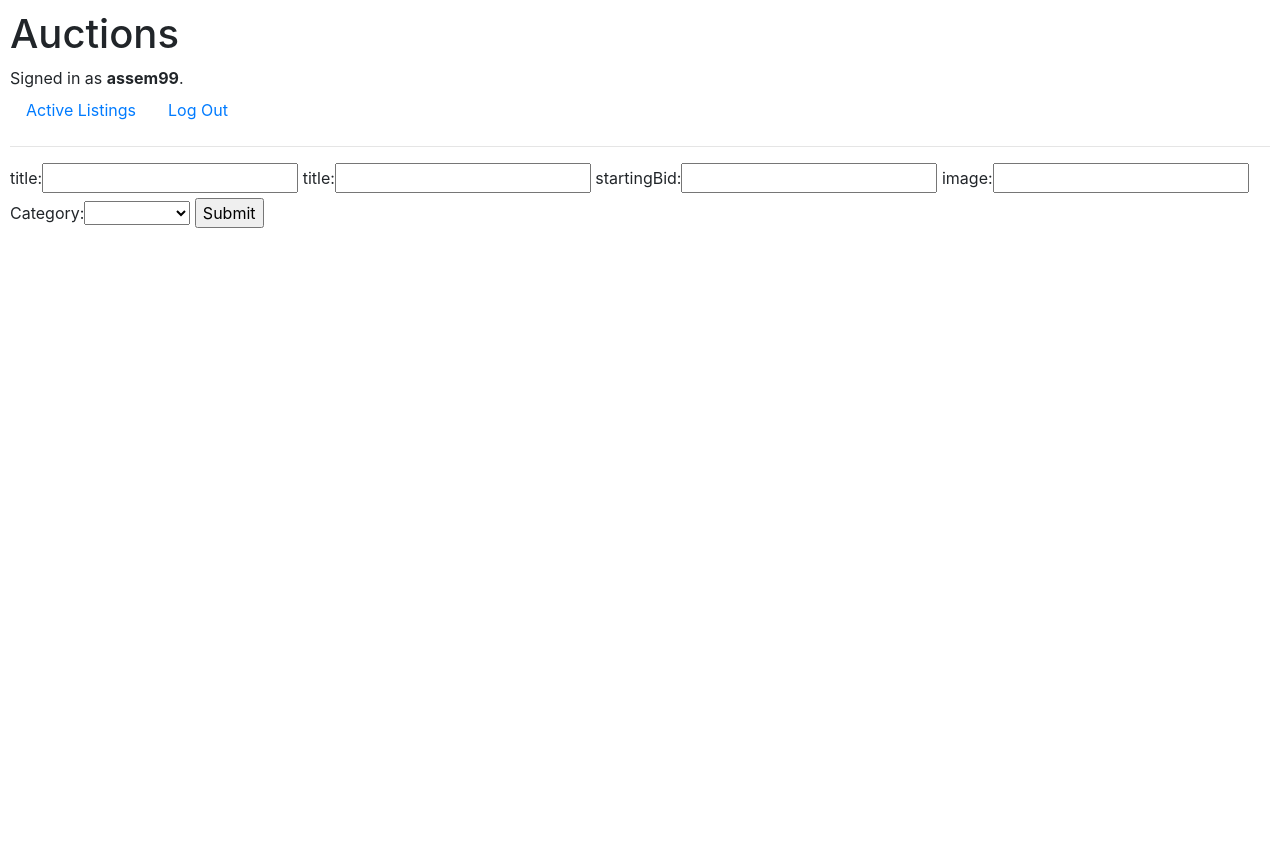
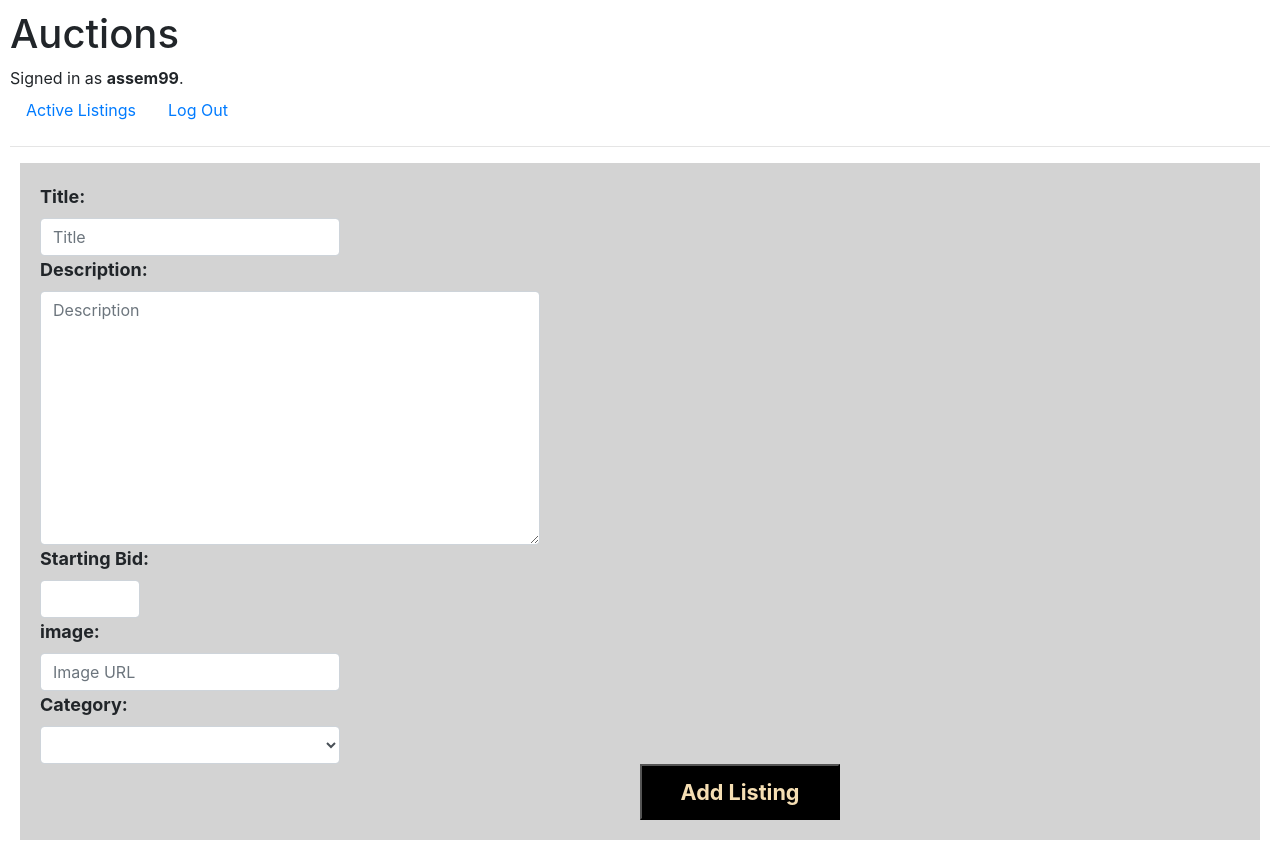
Before and after one commit to assemhossam99/E-Commerce-Auctions-Site, a Django app: page /newListing in a window 1280 px wide. Before the commit the page ends 228 px from the top, so only its background shows below. Run offline with Django 3.2, Linux system fonts and the light colour scheme; a user stored in the database is signed in; some libraries are stand-ins or nearby versions.

Commit message:
added css to listing page and new listing form

```diff
--- a/auctions/static/auctions/styles.css
+++ b/auctions/static/auctions/styles.css
@@ -1,3 +1,77 @@
 body {
     padding: 10px;
 }
+
+.listingItem{
+    background-color: rgb(231, 231, 231);
+    margin: 10px;
+    height: auto;
+    margin-bottom: 20px;
+}
+
+.listingImage{
+    margin: 10px;
+    height: 200px;
+    width: 200px;
+    overflow: hidden;
+    float: left;
+}
+
+.listingText{
+    font-size: larger;
+    margin: 10px;
+    color: black;
+}
+
+.listingTitle{
+    font-size: larger;
+    font-weight: bold;
+}
+
+a:link {
+    text-decoration: none;
+}
+
+a:visited {
+    text-decoration: none;
+}
+
+a:hover {
+    text-decoration: none;
+}
+
+a:active {
+    text-decoration: none;
+}
+
+.newListingLink{
+    margin-left: 50%;
+    margin-top: 20%;
+    padding: 10px;
+    color: wheat;
+    background-color: rgb(0, 0, 0);
+    font-weight: bold;
+    font-size: larger;
+}
+
+.newListingLink:hover{
+    color: wheat;
+}
+
+.button{
+    background-color: black;
+    color: wheat;
+    margin-left: 50%;
+    padding: 10px;
+    width: 200px;
+    font-weight: bold;
+    font-size: larger;
+}
+
+.djangoForm{
+    margin: 10px;
+    background-color: lightgray;
+    font-size: large;
+    font-weight: bold;
+    padding: 20px;
+}
--- /dev/null
+++ b/auctions/templates/auctions/listing.html
@@ -0,0 +1,5 @@
+{% extends "auctions/layout.html" %}
+
+{% block body %}
+
+{% endblock %}
--- a/auctions/templates/auctions/newListing.html
+++ b/auctions/templates/auctions/newListing.html
@@ -3,7 +3,9 @@
 {% block body %}
     <form action = "{% url 'index' %}", method="post">
         {%csrf_token%}
-        {{form}}
-        <input type="submit">
+        <div class="djangoForm">
+            {{form}}
+            <input type="submit" class="button" value="Add Listing">
+        </div>
     </form>
 {% endblock %}
--- a/auctions/urls.py
+++ b/auctions/urls.py
@@ -7,5 +7,6 @@ urlpatterns = [
     path("login", views.login_view, name="login"),
     path("logout", views.logout_view, name="logout"),
     path("register", views.register, name="register"),
-    path("newListing", views.newListing, name="newListing")
+    path("newListing", views.newListing, name="newListing"),
+    path("<int:listing_id>", views.listing, name="listing")
 ]
--- a/auctions/views.py
+++ b/auctions/views.py
@@ -9,12 +9,31 @@ from django import forms
 from .models import User
 
 class NewListingForm(forms.Form):
-    title = forms.CharField(label = "title")
-    description = forms.CharField(label = "title")
-    startingBid = forms.IntegerField(label = "startingBid", min_value = 1)
-    image = forms.CharField(required = False, label = "image")
+    title = forms.CharField(label = "Title:", widget=forms.TextInput(attrs={
+        'placeholder': 'Title',
+        'style': 'width: 300px;',
+        'class': 'form-control'
+        }))
+    description = forms.CharField(label = "Description", widget=forms.Textarea(attrs={
+        'placeholder': 'Description',
+        'style': 'width: 500px;',
+        'class': 'form-control'
+        }))
+    startingBid = forms.IntegerField(label = "Starting Bid", min_value = 1, widget=forms.NumberInput(attrs={
+        'style': 'width: 100px;',
+        'class': 'form-control'
+        }))
+    image = forms.CharField(required = False, label = "image", widget=forms.TextInput(attrs={
+        'placeholder': 'Image URL',
+        'style': 'width: 300px;',
+        'class': 'form-control'
+        }))
     categoryList = [(category.pk, category) for category in Category.objects.all()]
-    category = forms.ChoiceField(required = False, choices = ( [('', '')] + [(category.pk, category) for category in Category.objects.all()]))
+    category = forms.ChoiceField(required = False, choices = ( [('', '')] + [(category.pk, category) for category in Category.objects.all()]), widget=forms.Select(attrs={
+        'placeholder': 'Description',
+        'style': 'width: 300px;',
+        'class': 'form-control'
+        }))
 
 def index(request):
     if request.method == "POST":
@@ -30,7 +49,9 @@ def index(request):
                 category = Category.objects.get(id = form.cleaned_data["category"])
             user = request.user
         listing = Listing.objects.create(title = title, description = description, startingBid = startingBid, imageURL = image, category = category, owner = user)
-    return render(request, "auctions/index.html")
+    return render(request, "auctions/index.html", {
+        "listings": Listing.objects.all()
+    })
 
 
 def login_view(request):
@@ -94,3 +115,6 @@ def newListing(request):
         return render(request, "auctions/newListing.html", {
             "form": NewListingForm()
         })
+
+def listing(request, listing_id):
+    return render(request, "auctions\listing.html")
```
Also changed, not shown: auctions/templates/auctions/index.html (+19 -4 lines), db.sqlite3.
